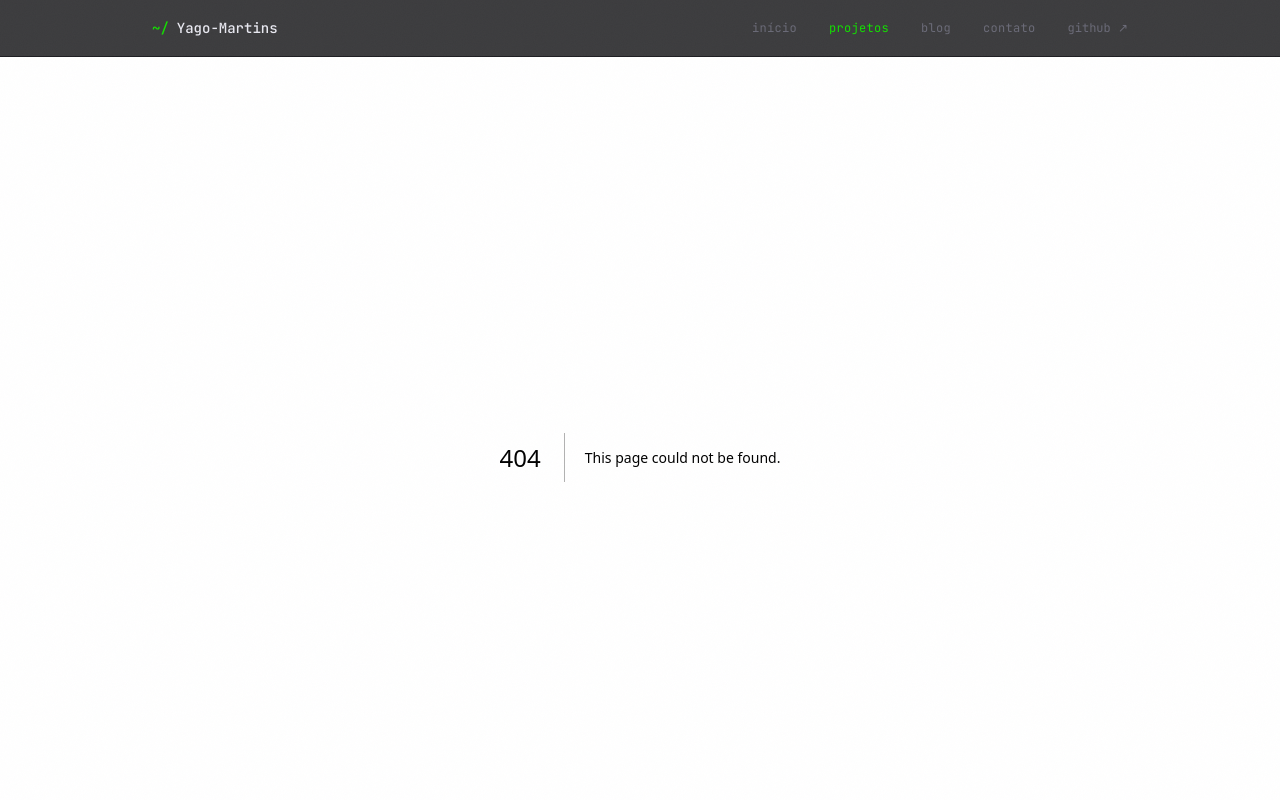
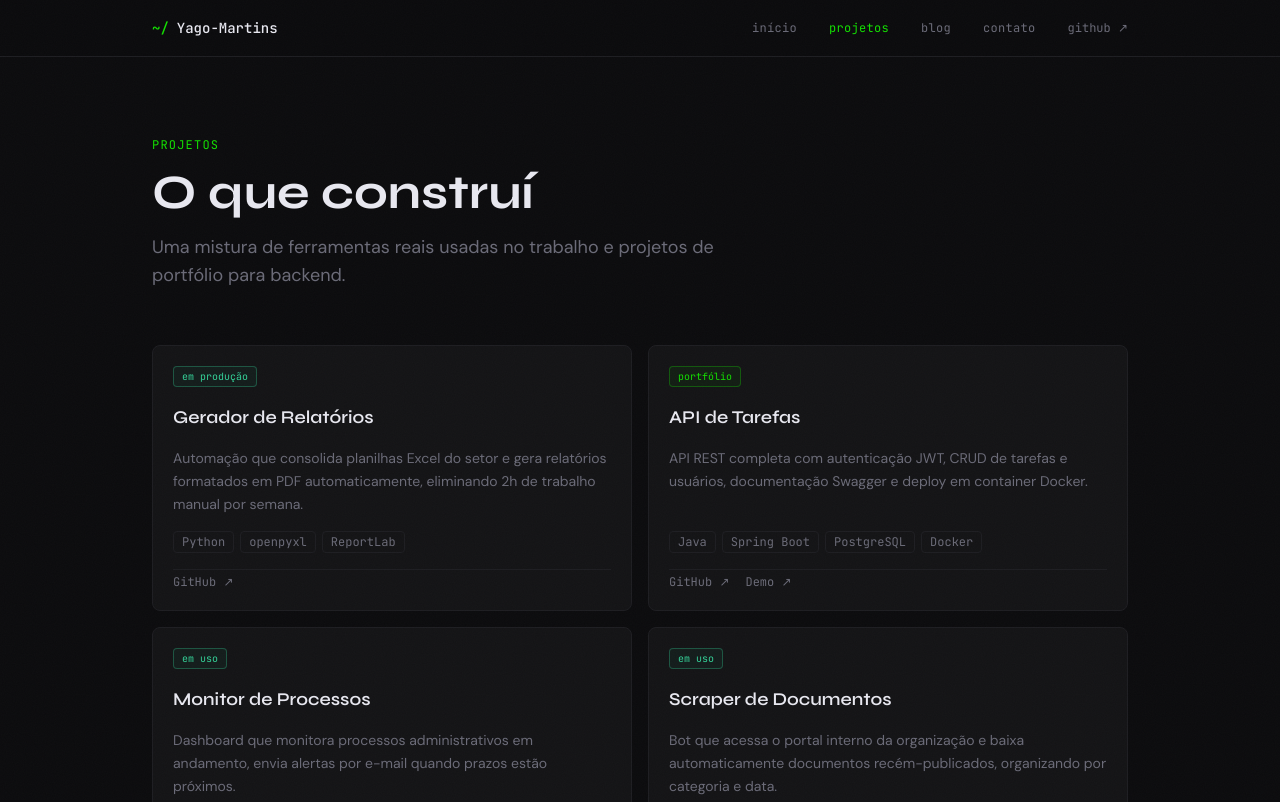
Before and after one commit to yagowill/portfolio, a Next.js app: page /projetos in a window 1280 px wide. Before the commit this address had no page. Shown: the top 802 px of the page. Built offline with nearby package versions, Linux system fonts and the light colour scheme.

Commit message:
feat: add projects page

```diff
--- /dev/null
+++ b/src/app/projetos/page.tsx
@@ -0,0 +1,66 @@
+import ProjectCard from "@/components/ProjectCard";
+import type { Metadata } from "next";
+
+export const metadata: Metadata = {
+  title: "Projetos",
+  description: "Projetos de backend, automações e ferramentas que desenvolvi.",
+};
+
+const projects = [
+  {
+    title: "Gerador de Relatórios",
+    description:
+      "Automação que consolida planilhas Excel do setor e gera relatórios formatados em PDF automaticamente, eliminando 2h de trabalho manual por semana.",
+    tags: ["Python", "openpyxl", "ReportLab"],
+    github: "https://github.com/seu-usuario/gerador-relatorios",
+    status: "em produção",
+  },
+  {
+    title: "API de Tarefas",
+    description:
+      "API REST completa com autenticação JWT, CRUD de tarefas e usuários, documentação Swagger e deploy em container Docker.",
+    tags: ["Java", "Spring Boot", "PostgreSQL", "Docker"],
+    github: "https://github.com/seu-usuario/tasks-api",
+    demo: "https://tasks-api.railway.app",
+    status: "portfólio",
+  },
+  {
+    title: "Monitor de Processos",
+    description:
+      "Dashboard que monitora processos administrativos em andamento, envia alertas por e-mail quando prazos estão próximos.",
+    tags: ["Python", "Flask", "SQLite", "SMTP"],
+    github: "https://github.com/seu-usuario/monitor-processos",
+    status: "em uso",
+  },
+  {
+    title: "Scraper de Documentos",
+    description:
+      "Bot que acessa o portal interno da organização e baixa automaticamente documentos recém-publicados, organizando por categoria e data.",
+    tags: ["Python", "Playwright", "BeautifulSoup"],
+    github: "https://github.com/seu-usuario/scraper-docs",
+    status: "em uso",
+  },
+];
+
+export default function ProjetosPage() {
+  return (
+    <div className="max-w-5xl mx-auto px-6 py-20">
+      <div className="mb-14">
+        <p className="section-label mb-4">projetos</p>
+        <h1 className="font-display text-4xl md:text-5xl font-bold text-text mb-4">
+          O que construí
+        </h1>
+        <p className="text-subtle text-lg max-w-xl">
+          Uma mistura de ferramentas reais usadas no trabalho e projetos de
+          portfólio para backend.
+        </p>
+      </div>
+
+      <div className="grid md:grid-cols-2 gap-4">
+        {projects.map((project) => (
+          <ProjectCard key={project.title} {...project} />
+        ))}
+      </div>
+    </div>
+  );
+}
```
